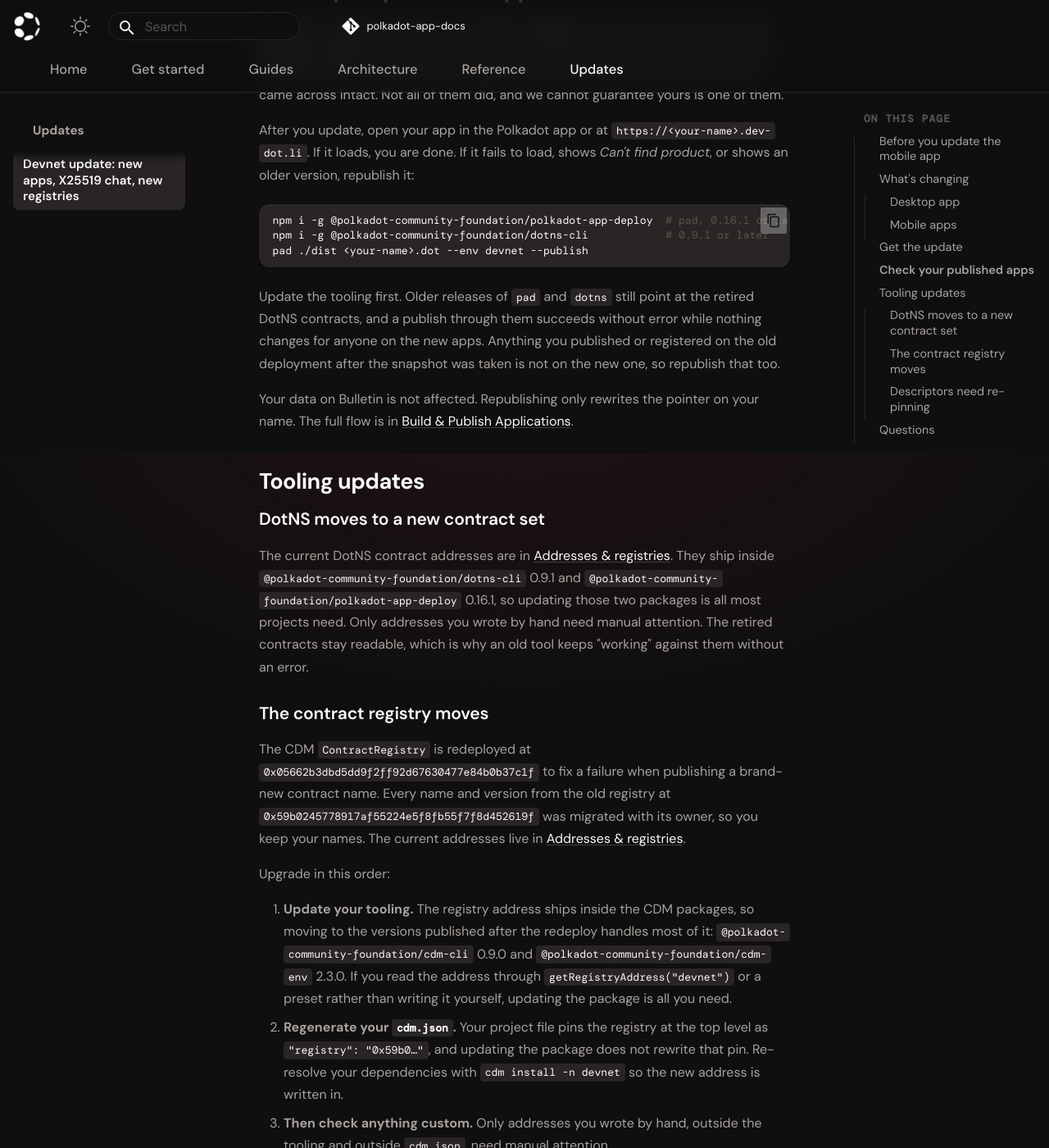
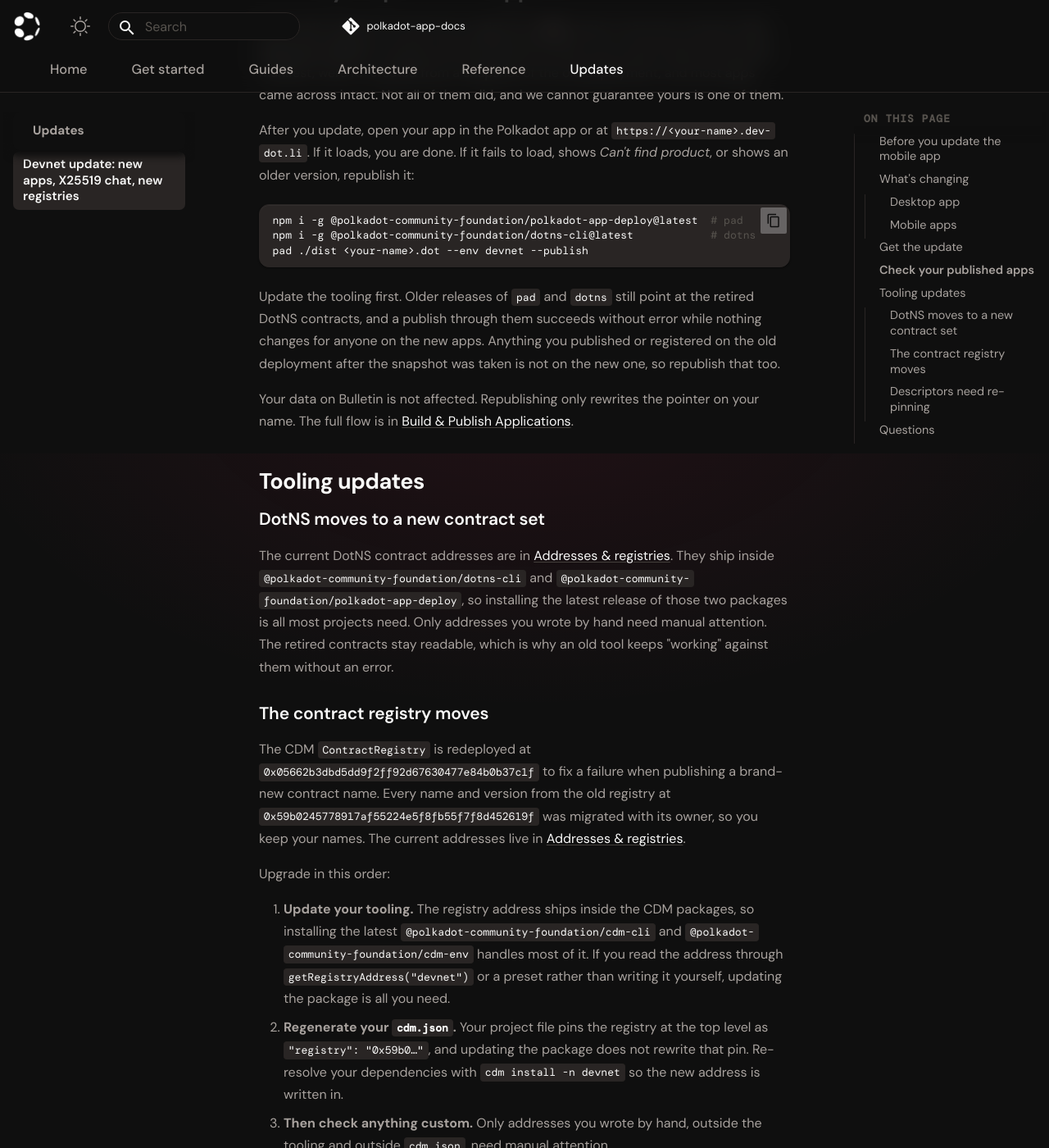
Before and after one commit to Polkadot-Community-Foundation/polkadot-app-docs, an MkDocs documentation site: the page built from docs/updates/2026-09-devnet-update.md, in a window 1280 px wide and 1400 px high, scrolled down 3047 px. Shown: the whole window at 82% size. Built offline with MkDocs 1.6.1 and Material for MkDocs 9.7.7, drawn with Linux system fonts in a browser that asks for light colours; comment, search, counter and statistics services are not loaded.

Commit message:
docs: install the CLIs at @latest instead of pinned versions
The docs named specific versions of pad, dotns, cdm-cli and cdm-env, so every
tool release made them stale (pad is already at 0.16.3 while the docs said
0.16.1). Point every install at @latest and say why the newest release matters:
these CLIs carry the contract addresses and network presets, so an old copy can
publish against a retired deployment and report success.

The docs.dot publish job installs at @latest too. Every pin there has gone
stale and broken it; it publishes docs, it does not build a release artifact.

Co-Authored-By: Claude Opus 5 (1M context) <noreply@anthropic.com>

````diff
--- a/docs/updates/2026-09-devnet-update.md
+++ b/docs/updates/2026-09-devnet-update.md
@@ -111,8 +111,8 @@ After you update, open your app in the Polkadot app or at
 load, shows *Can't find product*, or shows an older version, republish it:
 
 ```bash
-npm i -g @polkadot-community-foundation/polkadot-app-deploy  # pad, 0.16.1 or later
-npm i -g @polkadot-community-foundation/dotns-cli            # 0.9.1 or later
+npm i -g @polkadot-community-foundation/polkadot-app-deploy@latest  # pad
+npm i -g @polkadot-community-foundation/dotns-cli@latest            # dotns
 pad ./dist <your-name>.dot --env devnet --publish
 ```
 
@@ -132,11 +132,11 @@ on your name. The full flow is in
 
 The current DotNS contract addresses are in
 [Addresses & registries](../reference/addresses.md#dotns-the-dot-naming-system).
-They ship inside `@polkadot-community-foundation/dotns-cli` 0.9.1 and
-`@polkadot-community-foundation/polkadot-app-deploy` 0.16.1, so updating those
-two packages is all most projects need. Only addresses you wrote by hand need
-manual attention. The retired contracts stay readable, which is why an old
-tool keeps "working" against them without an error.
+They ship inside `@polkadot-community-foundation/dotns-cli` and
+`@polkadot-community-foundation/polkadot-app-deploy`, so installing the latest
+release of those two packages is all most projects need. Only addresses you
+wrote by hand need manual attention. The retired contracts stay readable, which
+is why an old tool keeps "working" against them without an error.
 
 ### The contract registry moves
 
@@ -150,11 +150,10 @@ you keep your names. The current addresses live in
 Upgrade in this order:
 
 1. **Update your tooling.** The registry address ships inside the CDM
-   packages, so moving to the versions published after the redeploy handles
-   most of it: `@polkadot-community-foundation/cdm-cli` 0.9.0 and
-   `@polkadot-community-foundation/cdm-env` 2.3.0. If you read the address
-   through `getRegistryAddress("devnet")` or a preset rather than writing it
-   yourself, updating the package is all you need.
+   packages, so installing the latest `@polkadot-community-foundation/cdm-cli`
+   and `@polkadot-community-foundation/cdm-env` handles most of it. If you
+   read the address through `getRegistryAddress("devnet")` or a preset rather
+   than writing it yourself, updating the package is all you need.
 2. **Regenerate your `cdm.json`.** Your project file pins the registry at the
    top level as `"registry": "0x59b0…"`, and updating the package does not
    rewrite that pin. Re-resolve your dependencies with `cdm install -n devnet`
````
Also changed, not shown: docs/_snippets/install-clis.md (+9 -4 lines), docs/reference/packages.md (+10 -3 lines), 1 other file.
